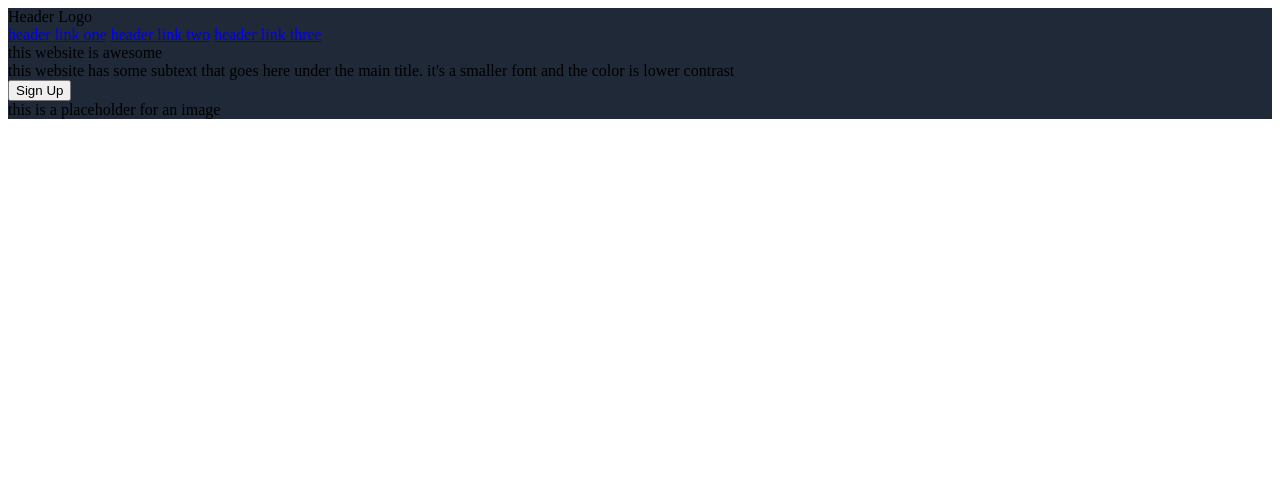
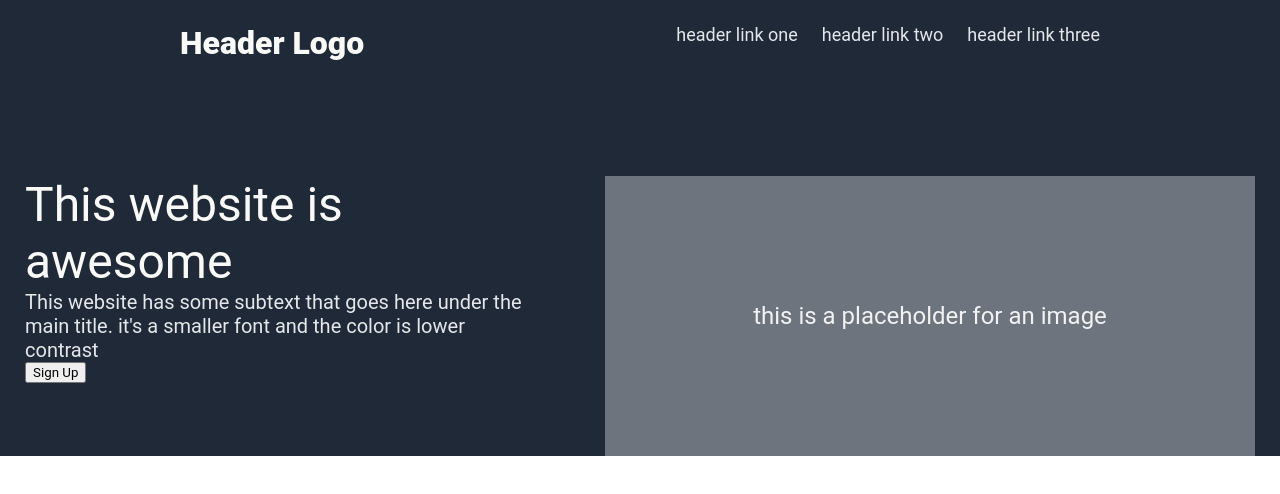
Before and after one commit to ttranqui/website-assignment, a plain HTML site: page index.html in a window 1280 px wide. Drawn offline with Linux system fonts and the light colour scheme.

Commit message:
match website style to example

```diff
--- a/index.html
+++ b/index.html
@@ -20,8 +20,8 @@
 
   <div class="section1">
     <div class="sect1left">
-        <div class="maintext">this website is awesome</div>
-        <div class="subtext">this website has some subtext that goes here under the main title. it's a smaller font and the color is lower contrast</div>
+        <div class="maintext">This website is awesome</div>
+        <div class="subtext">This website has some subtext that goes here under the main title. it's a smaller font and the color is lower contrast</div>
         <button type="button">Sign Up</button>
     </div>
 
--- a/styles.css
+++ b/styles.css
@@ -1,7 +1,65 @@
+* {
+    font-family: Roboto, Times, serif;
+}
+
+body {
+    margin: 0px;
+}
+
+.headerlinks a {
+    text-decoration: none;
+    font-size: 18px;
+    color: #E5E7EB;
+}
+
+.headerlinks {
+    display: flex;
+    gap: 24px;
+}
+
 header {
-    background-color: #1f2937
+    display: flex;
+    justify-content: space-around;
+    background-color: #1f2937;
+    padding: 24px;
+}
+
+.headerlogo {
+    font-size: 32px;
+    color: #f9faf8;
+    font-weight: 900;
 }
 
 .section1 {
-    background-color: #1f2937
+    padding-top: 90px;
+    background-color: #1f2937;
+    display: flex;
+    justify-content: center;
+    gap: 80px;
 }
+
+.subtext {
+    width: 500px;
+    flex-wrap: wrap;
+    color: #E5E7EB;
+    font-size: 20px;
+}
+
+.maintext {
+    font-size: 48px;
+    font-weight: 900px;
+    color: #F9FAF8;
+    width: 500px;
+    flex-wrap: wrap;
+}
+
+.sect1right {
+  background-color: #6D747D;
+  font-size: 24px;
+  color: #F2F2F2;
+  height: 280px;
+  width: 650px;
+  display: flex;
+  align-items: center;
+  justify-content: center;
+}
```
Also changed, not shown: websiteExample.png (added), 1 other file.
